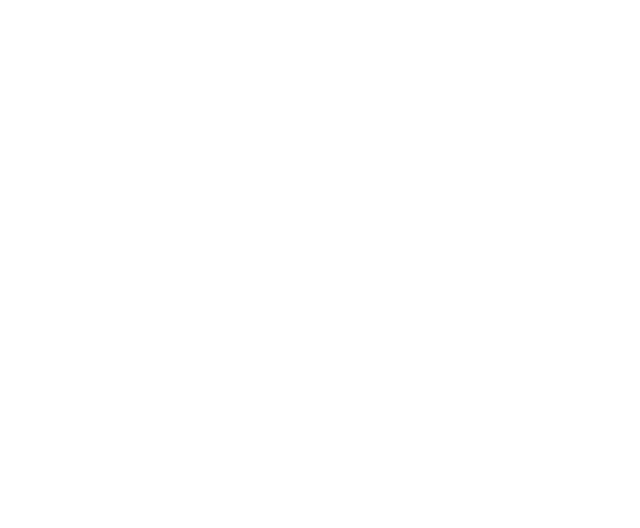
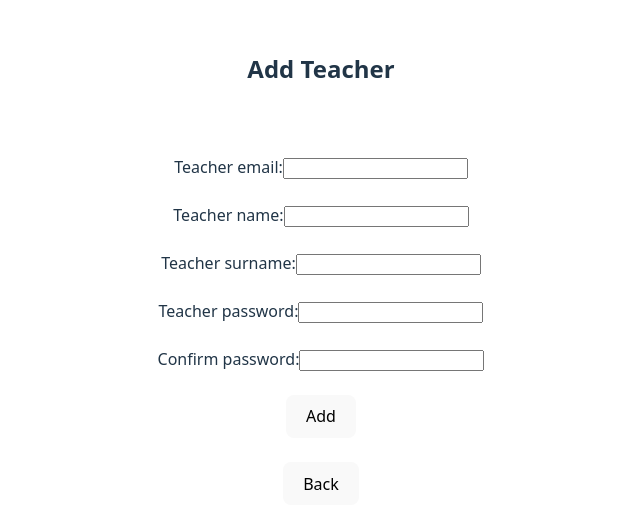
Before and after one commit to Eren4/pusula-student-automation-system, a React (Vite) app in the folder front-end/student-frontend/: page /add-teacher in a window 1280 px wide. Before the commit this address had no page. Shown: the part 132-660 px from the top of the page, without its empty margins (319-959 px from the left). Built offline with nearby package versions, Linux system fonts and the light colour scheme.

Commit message:
Implement AddTeacher functionality

```diff
--- a/front-end/student-frontend/src/App.tsx
+++ b/front-end/student-frontend/src/App.tsx
@@ -10,6 +10,9 @@
 import TeacherGrading from './components/TeacherGrading.tsx';
 import AddStudentGrade from './components/AddStudentGrade.tsx';
 import EditStudentGrade from './components/EditStudentGrade.tsx';
+import TeacherManagement from './components/TeacherManagement.tsx';
+import AddTeacher from './components/AddTeacher.tsx';
+import EditTeacher from './components/EditTeacher.tsx';
 import './App.css';
 
 function App() {
@@ -26,6 +29,9 @@
         <Route path="/teacher-grading" element={<TeacherGrading />}/>
         <Route path="/add-student-grade" element={<AddStudentGrade />}/>
         <Route path="/edit-student-grade" element={<EditStudentGrade />}/>
+        <Route path="/teacher-management" element={<TeacherManagement />}/>
+        <Route path="/add-teacher" element={<AddTeacher />}/>
+        <Route path="/edit-teacher" element={<EditTeacher />}/>
         <Route path="/" element={<Navigate to="/login" />} />
       </Routes>
     </BrowserRouter>
--- /dev/null
+++ b/front-end/student-frontend/src/components/AddTeacher.tsx
@@ -0,0 +1,101 @@
+import axios from 'axios';
+import { useNavigate } from 'react-router-dom';
+import { useEffect, useState } from 'react';
+
+function AddTeacher() {
+    const navigate = useNavigate();
+
+    const [teacherName, setTeacherName] = useState("");
+    const [teacherSurname, setTeacherSurname] = useState("");
+    const [teacherEmail, setTeacherEmail] = useState("");
+    const [teacherPassword, setTeacherPassword] = useState("");
+    const [confirmPassword, setConfirmPassword] = useState("");
+
+    const [error, setError] = useState(null);
+
+    const handleAdd = async () => {
+        if(teacherPassword !== confirmPassword) {
+            setError("Passwords should match.");
+            return;
+        }
+
+        const newTeacher = {
+            teacherEmail: teacherEmail,
+            teacherName: teacherName,
+            teacherSurname: teacherSurname,
+            teacherPassword: teacherPassword
+        };
+
+        try {
+            await axios.post("http://localhost:5000/api/teacher", newTeacher);
+            alert("Successfully added teacher!");
+            navigate("/teacher-management");
+        } catch (err) {
+            setError("Error in adding teacher");
+            console.error("Failed to add teacher:", err);
+        }
+    }
+
+    return(
+        <div>
+            <h2>Add Teacher</h2>
+
+            <br /><br />
+
+            <form onSubmit={(e) => {
+                e.preventDefault();
+                handleAdd();
+            }}>
+                <label>Teacher email:</label>
+                <input type="email"
+                        maxLength={50}
+                        onChange={(e) => setTeacherEmail(e.target.value)}
+                        required/>
+
+                <br /><br />
+
+                <label>Teacher name:</label>
+                <input type="text"
+                        maxLength={50}
+                        onChange={(e) => setTeacherName(e.target.value)}
+                        required/>
+
+                <br /><br />
+
+                <label>Teacher surname:</label>
+                <input type="text"
+                        maxLength={50}
+                        onChange={(e) => setTeacherSurname(e.target.value)}
+                        required/>
+
+                <br /><br />
+
+                <label>Teacher password:</label>
+                <input type="password"
+                        maxLength={50}
+                        onChange={(e) => setTeacherPassword(e.target.value)}
+                        required/>
+
+                <br /><br />
+
+                <label>Confirm password:</label>
+                <input type="password"
+                            maxLength={50}
+                            onChange={(e) => setConfirmPassword(e.target.value)}
+                            required/>
+
+                <br /><br />
+
+                {error && <p style={{ color: 'red' }}>{error}</p>}
+
+                <button type="submit">Add</button>
+            </form>
+
+            <br />
+
+            <button type="button" onClick={() => {navigate("/teacher-management")}}>Back</button>
+        </div>
+    );
+}
+
+export default AddTeacher;
--- a/front-end/student-frontend/src/components/AdminDashboard.tsx
+++ b/front-end/student-frontend/src/components/AdminDashboard.tsx
@@ -19,7 +19,7 @@
 
       <br/><br/>
 
-      <button type="button" onClick={() => {}}>Teacher Management</button>
+      <button type="button" onClick={() => {navigate("/teacher-management")}}>Teacher Management</button>
 
       <br/><br/>
 
--- /dev/null
+++ b/front-end/student-frontend/src/components/EditTeacher.tsx
@@ -0,0 +1,13 @@
+import axios from 'axios';
+import { useNavigate } from 'react-router-dom';
+import { useEffect, useState } from 'react';
+
+function EditTeacher() {
+    return(
+        <div>
+            <h2>Edit Teacher</h2>
+        </div>
+    );
+}
+
+export default EditTeacher;
--- /dev/null
+++ b/front-end/student-frontend/src/components/TeacherManagement.tsx
@@ -0,0 +1,97 @@
+import { useNavigate } from "react-router-dom";
+import { useEffect, useState } from 'react';
+import axios from "axios";
+
+function TeacherManagement() {
+    const navigate = useNavigate();
+
+    const [teachers, setTeachers] = useState([]);
+    const [loading, setLoading] = useState(true);
+    const [error, setError] = useState(null);
+
+    useEffect(() => {
+        const fetchTeachers = async () => {
+            try {
+                const response = await axios.get(`http://localhost:5000/api/teacher`);
+                setTeachers(response.data);
+            } catch (err) {
+                setError("Failed to fetch teachers.");
+                console.error(err);
+            } finally {
+                setLoading(false);
+            }
+        };
+
+        fetchTeachers();
+    }, []);
+
+    const handleDeletion = async (teacherId) => {
+        try {
+            await axios.delete(`http://localhost:5000/api/teacher/${teacherId}`);
+            // window.location.reload();
+            setTeachers(prevTeachers => prevTeachers.filter(t => t.teacherId !== teacherId));
+        } catch (error) {
+            if(error.response.status === 409) {
+                setError("Please delete the courses of that teacher first.");
+            }
+            console.error("Failed to delete teacher:", error);
+        }
+    }
+
+    if (loading) return <p>Loading grades...</p>;
+
+    return(
+        <div>
+            <h2>Teacher Management</h2>
+
+            <br/>
+
+            {teachers.length === 0 ? (
+                <p>There are no teachers currently.</p>
+            ) : (
+                <table border="1" cellPadding="8">
+                    <thead>
+                        <tr>
+                            <th>Teacher ID</th>
+                            <th>Teacher Name</th>
+                            <th>Teacher Surname</th>
+                            <th>Teacher Email</th>
+                            <th>Edit</th>
+                            <th>Delete</th>
+                        </tr>
+                    </thead>
+                    <tbody>
+                        {teachers.map((t, index) => (
+                            <tr key={index}>
+                                <td>{t.teacherId}</td>
+                                <td>{t.teacherName}</td>
+                                <td>{t.teacherSurname}</td>
+                                <td>{t.teacherEmail}</td>
+                                <td>
+                                    <button type="button" onClick={() => {navigate("/edit-teacher", {state: { teacher: t }})}}>Edit</button>
+                                </td>
+                                <td>
+                                    <button type="button" onClick={() => handleDeletion(t.teacherId)}>Delete</button>
+                                </td>
+                            </tr>
+                        ))}
+                    </tbody>
+                </table>
+            )}
+
+            <br/>
+
+            {error && <p style={{ color: 'red' }}>{error}</p>}
+
+            <br/>
+
+            <button type="button" onClick={() => navigate("/add-teacher")}>Add Teacher</button>
+
+            <br/><br/>
+
+            <button type="button" onClick={() => {navigate("/admin-dashboard")}}>Back</button>
+        </div>
+    )
+}
+
+export default TeacherManagement;
```
Also changed, not shown: 3 other files (tests, documents, lock files or other folders).
